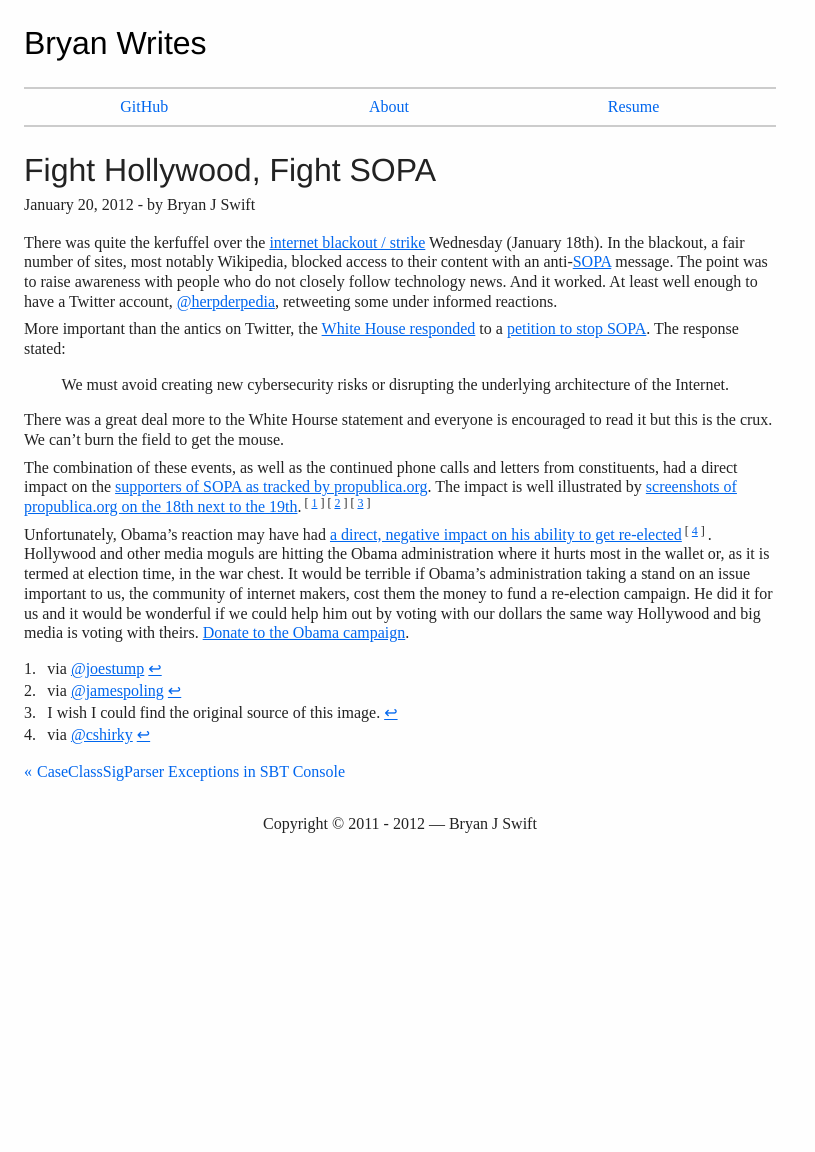
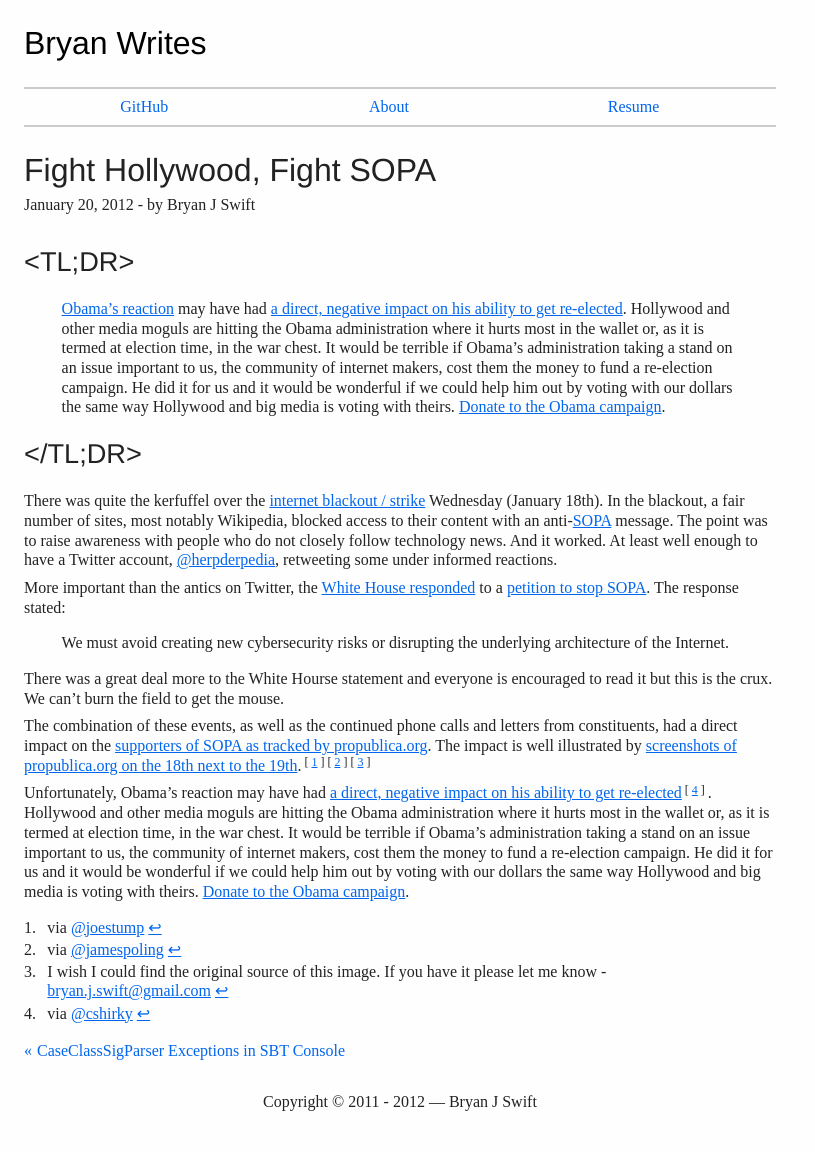
Before and after one commit to bryanjswift/bryanjswift.github.com, a Jekyll site: the page built from _posts/2012-01-20-fight-hollywood-fight-sopa.markdown, in a window 1280 px wide. Shown: the whole page, without its empty margins (0-815 px from the left). Built offline with Jekyll 4.4.1, drawn with Linux system fonts in a browser that asks for light colours; comment, search, counter and statistics services are not loaded; before the commit the page ends 900 px from its top, so only the background shows below that.

Commit message:
Add TL;DR at the top which is a reprint of the last paragraph

```diff
--- a/_posts/2012-01-20-fight-hollywood-fight-sopa.markdown
+++ b/_posts/2012-01-20-fight-hollywood-fight-sopa.markdown
@@ -3,10 +3,16 @@
 title: Fight Hollywood, Fight SOPA
 ogtitle: Fight Hollywood, Fight SOPA
 ogdesc: Big media wants to take money away from Obama, fight back by giving money or spreading the word.
-date: 2012-01-20 02:32:19
+date: 2012-01-20 03:10:59
 published: true
 categories: []
 ---
+
+### <TL;DR>
+
+> [Obama's reaction](http://www.whitehouse.gov/blog/2012/01/14/obama-administration-responds-we-people-petitions-sopa-and-online-piracy) may have had [a direct, negative impact on his ability to get re-elected](http://www.deadline.com/2012/01/exclusive-hollywood-moguls-stopping-obama-donations-because-of-administrations-piracy-stand/). Hollywood and other media moguls are hitting the Obama administration where it hurts most in the wallet or, as it is termed at election time, in the war chest. It would be terrible if Obama's administration taking a stand on an issue important to us, the community of internet makers, cost them the money to fund a re-election campaign. He did it for us and it would be wonderful if we could help him out by voting with our dollars the same way Hollywood and big media is voting with theirs. [Donate to the Obama campaign](https://donate.barackobama.com/page/outreach/view/2012/antisopa).
+
+### </TL;DR>
 
 There was quite the kerfuffel over the [internet blackout / strike](http://sopastrike.com/) Wednesday (January 18th). In the blackout, a fair number of sites, most notably Wikipedia, blocked access to their content with an anti-[SOPA](http://www.opencongress.org/bill/112-h3261/show) message. The point was to raise awareness with people who do not closely follow technology news. And it worked. At least well enough to have a Twitter account, [@herpderpedia](https://twitter.com/herpderpedia), retweeting some under informed reactions.
 
@@ -22,5 +28,5 @@
 
 [^1]: via [@joestump](http://twitter.com/joestump/statuses/160107054386782209)
 [^2]: via [@jamespoling](http://twitter.com/jamespoling/statuses/160222834893914112)
-[^3]: I wish I could find the original source of this image.
+[^3]: I wish I could find the original source of this image. If you have it please let me know - <bryan.j.swift@gmail.com>
 [^4]: via [@cshirky](http://twitter.com/cshirky/statuses/160129411276996608)
```
